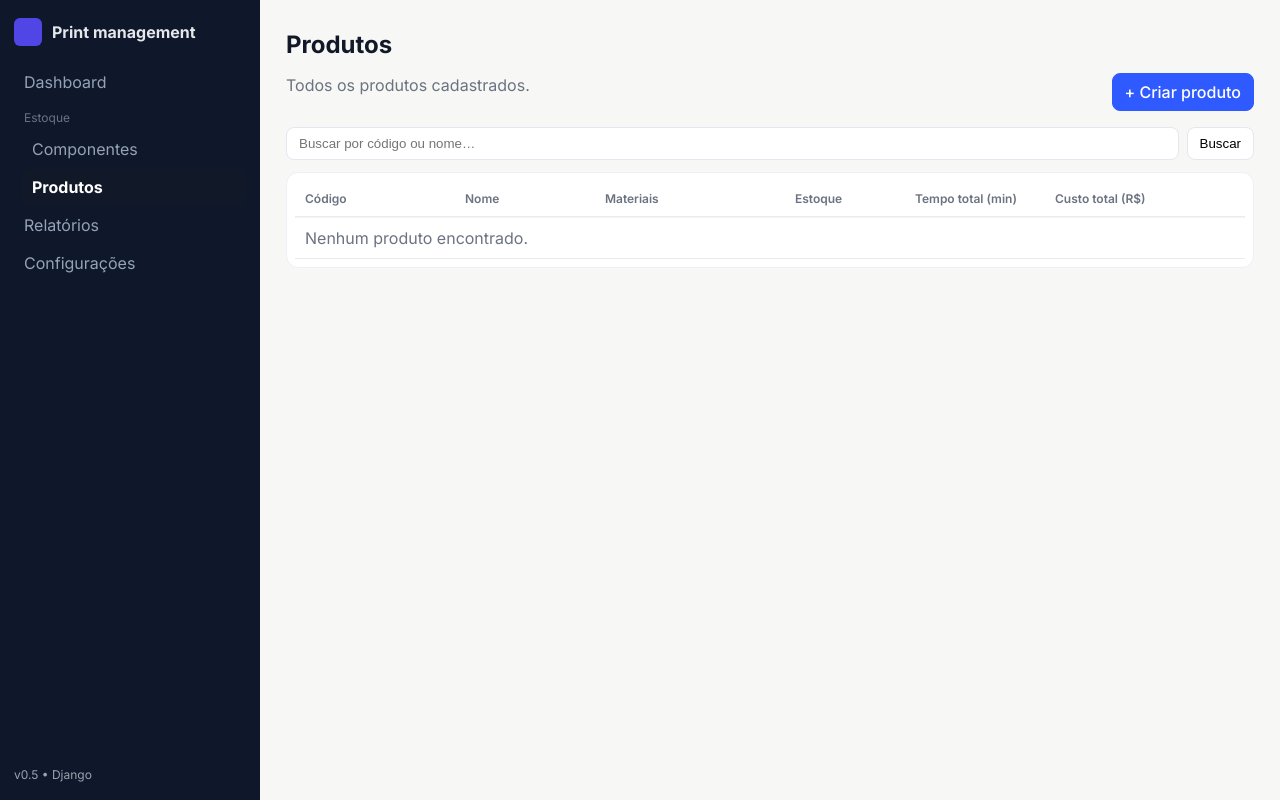
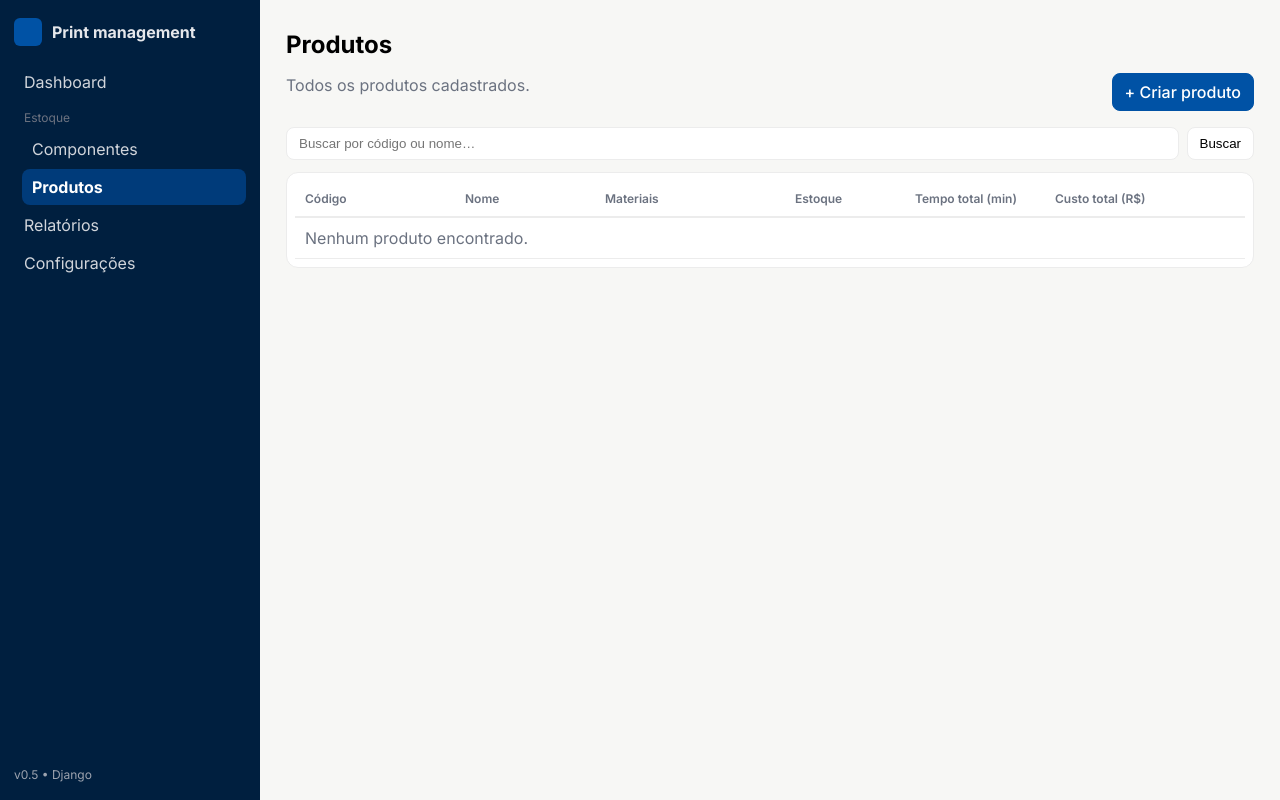
Before and after one commit to Imatolas/print_management, a Django app: page /estoque/produtos/ in a window 1280 px wide. Run offline with Django 5.2, Linux system fonts and the light colour scheme; data that the repository does not hold is empty.

Commit message:
style: set black text on off-white background

```diff
--- a/templates/base.html
+++ b/templates/base.html
@@ -11,9 +11,9 @@
   <style>
     :root{
       --bg:#f7f7f5; --card:#fff; --muted:#6b7280; --line:#ececec;
-      --text:#111827; --accent:#2563eb; --accent-600:#1d4ed8;
+      --text:#000; --accent:#0052a5; --accent-600:#003b7a;
       --danger:#e11d48; --success:#16a34a;
-      --sidebar:#0f172a; --sidebar-muted:#94a3b8;
+      --sidebar:#001f3f; --sidebar-muted:#d1d5db;
     }
     *{box-sizing:border-box} html,body{height:100%}
     body{margin:0;font-family:Inter,system-ui,-apple-system,Segoe UI,Roboto,Helvetica,Arial,sans-serif;background:var(--bg);color:var(--text)}
@@ -21,10 +21,10 @@
     .app{display:grid;grid-template-columns:260px 1fr; min-height:100vh}
     .sidebar{background:var(--sidebar);color:#e5e7eb;padding:18px 14px;display:flex;flex-direction:column}
     .brand{display:flex;align-items:center;gap:10px;font-weight:700;margin-bottom:16px}
-    .brand .dot{width:28px;height:28px;border-radius:6px;background:#4f46e5;display:inline-block}
+    .brand .dot{width:28px;height:28px;border-radius:6px;background:var(--accent);display:inline-block}
     nav a{display:block;padding:8px 10px;margin:2px 0;border-radius:8px;color:var(--sidebar-muted)}
-    nav a:hover{background:#111827;color:#fff}
-    nav a.active{background:#111827;color:#fff;font-weight:700}
+    nav a:hover{background:var(--accent-600);color:#fff}
+    nav a.active{background:var(--accent-600);color:#fff;font-weight:700}
     .subnav{padding-left:8px}
     .main{padding:22px 26px}
     .page-header{display:flex;align-items:center;justify-content:space-between;gap:12px;margin-bottom:16px}
--- a/templates/estoque/produtos_list.html
+++ b/templates/estoque/produtos_list.html
@@ -68,29 +68,30 @@
 <style>
 .page-header{display:flex;align-items:flex-end;justify-content:space-between;margin:8px 0 16px}
 .page-title{font-size:24px;font-weight:700;margin:0}
-.muted{color:#6b7280}
+
+.muted{color:var(--muted)}
 .actions{display:flex;gap:8px}
-.btn{border:1px solid #e3e7ef;background:#fff;padding:8px 12px;border-radius:8px}
-.btn-primary{background:#2f5aff;color:#fff;border-color:#2f5aff}
+.btn{border:1px solid var(--line);background:#fff;color:var(--text);padding:8px 12px;border-radius:8px}
+.btn-primary{background:var(--accent);color:#fff;border-color:var(--accent)}
 .search-bar{display:flex;gap:8px;margin:0 0 12px}
-.search-bar input{flex:1;border:1px solid #e3e7ef;border-radius:8px;padding:8px 12px}
+.search-bar input{flex:1;border:1px solid var(--line);border-radius:8px;padding:8px 12px;background:#fff;color:var(--text)}
 
-.notion-card{background:#fff;border:1px solid #edeff5;border-radius:12px;padding:8px}
+.notion-card{background:#fff;border:1px solid var(--line);border-radius:12px;padding:8px;color:var(--text)}
 .nt-table{width:100%;border-collapse:separate;border-spacing:0}
-.nt-table thead th{font-size:12px;color:#6b7280;font-weight:600;text-align:left;padding:10px}
-.nt-table tbody td{padding:10px;border-top:1px solid #f1f4f9}
+.nt-table thead th{font-size:12px;color:var(--muted);font-weight:600;text-align:left;padding:10px}
+.nt-table tbody td{padding:10px;border-top:1px solid var(--line)}
 .right{text-align:right}
 .mono{font-family: ui-monospace, SFMono-Regular, Menlo, Monaco, Consolas, "Liberation Mono", monospace}
 
 .menu-wrap{position:relative;display:inline-block}
 .dots-btn{border:1px solid transparent;background:transparent;font-size:20px;line-height:1;border-radius:8px;padding:2px 6px;cursor:pointer}
-.dots-btn:focus{outline:none;border-color:#d1d5db}
-.menu{position:absolute;right:0;top:calc(100% + 6px);background:#fff;border:1px solid #e5e7eb;border-radius:10px;min-width:160px;box-shadow:0 12px 24px rgba(0,0,0,0.08);display:none;z-index:20;padding:6px}
-.menu a{display:block;padding:8px 10px;text-decoration:none;color:#111827;border-radius:8px}
+.dots-btn:focus{outline:none;border-color:var(--line)}
+.menu{position:absolute;right:0;top:calc(100% + 6px);background:#fff;border:1px solid var(--line);border-radius:10px;min-width:160px;box-shadow:0 12px 24px rgba(0,0,0,0.08);display:none;z-index:20;padding:6px}
+.menu a{display:block;padding:8px 10px;text-decoration:none;color:var(--text);border-radius:8px}
 .menu a:hover{background:#f3f4f6}
-.menu .menu-link{display:block;width:100%;text-align:left;padding:8px 10px;border:0;background:transparent;border-radius:8px;cursor:pointer}
+.menu .menu-link{display:block;width:100%;text-align:left;padding:8px 10px;border:0;background:transparent;border-radius:8px;cursor:pointer;color:var(--text)}
 .menu .menu-link:hover{background:#f3f4f6}
-.menu .danger{color:#b91c1c}
+.menu .danger{color:var(--danger)}
 .menu-wrap.open .menu{display:block}
 </style>
 {% endblock %}
--- a/templates/produtos_form.html
+++ b/templates/produtos_form.html
@@ -66,7 +66,7 @@
 .menu{position:absolute;right:0;top:calc(100% + 6px);background:#fff;border:1px solid var(--line);border-radius:10px;min-width:160px;box-shadow:0 12px 24px rgba(0,0,0,0.08);display:none;z-index:20;padding:6px}
 .menu a{display:block;padding:8px 10px;text-decoration:none;color:var(--text);border-radius:8px}
 .menu a:hover{background:#f3f4f6}
-.menu .menu-link{display:block;width:100%;text-align:left;padding:8px 10px;border:0;background:transparent;border-radius:8px;cursor:pointer}
+.menu .menu-link{display:block;width:100%;text-align:left;padding:8px 10px;border:0;background:transparent;border-radius:8px;cursor:pointer;color:var(--text)}
 .menu .menu-link:hover{background:#f3f4f6}
 .menu .danger{color:var(--danger)}
 .menu-wrap.open .menu{display:block}
```
Also changed, not shown: templates/estoque/componentes_list.html (+13 -12 lines), templates/order_detail.html (+4 -4 lines).
